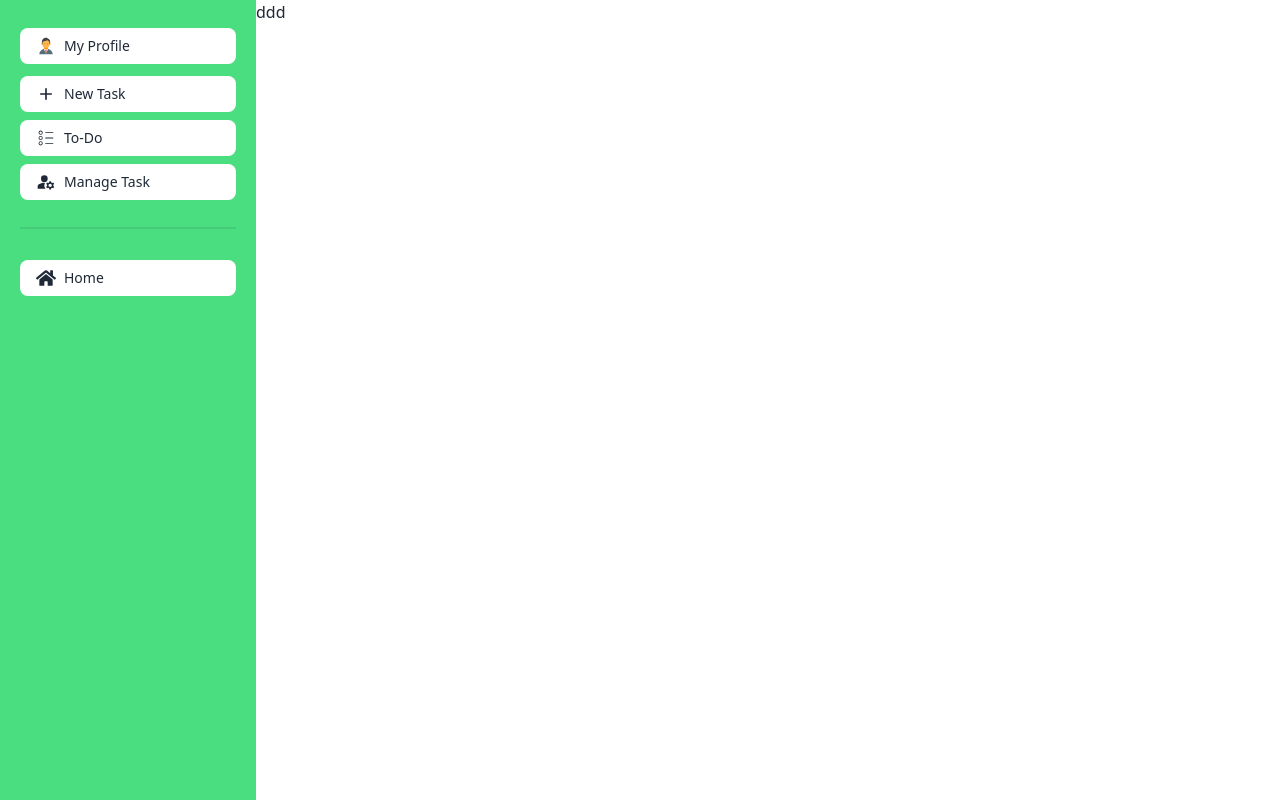
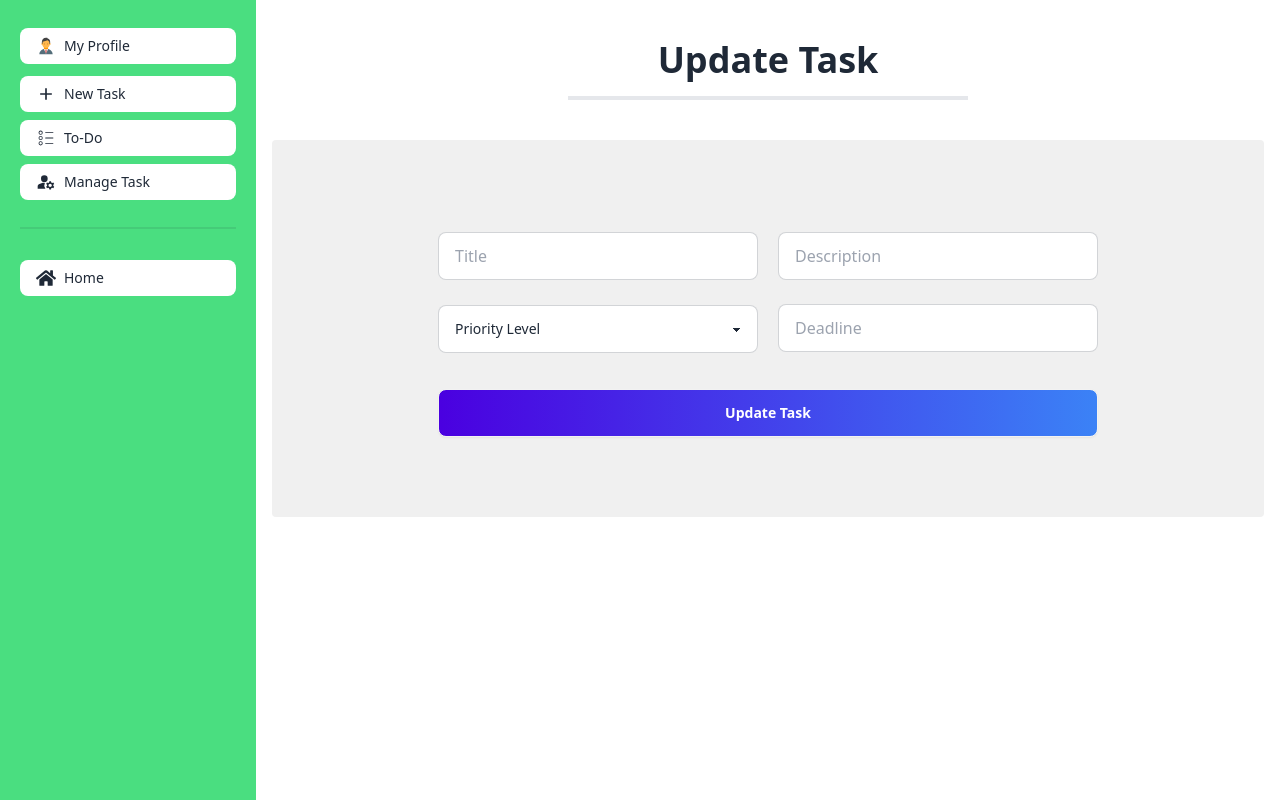
Before and after one commit to alif0013/task-management-client, a React (Vite) app: page /dashboard/update-task/1 in a window 1280 px wide. Built offline with nearby package versions, Linux system fonts and the light colour scheme; no server answers.

Commit message:
added update route and implement edit featurs

```diff
--- a/src/Pages/UserDashboard/UpdateTask.jsx
+++ b/src/Pages/UserDashboard/UpdateTask.jsx
@@ -1,10 +1,96 @@
-import React from 'react';
+import React, { useState } from 'react';
+import { Helmet } from 'react-helmet-async';
+import useAuth from '../../hooks/useAuth';
+import useAxiosPublic from '../../hooks/useAxiosPublic';
+import toast from 'react-hot-toast';
+import { useParams } from 'react-router-dom';
 
 const UpdateTask = () => {
+
+    const { user } = useAuth();
+    const [selectedTags, setSelectedTags] = useState(''); // Initialize state for the selected level
+    const axiosPublic = useAxiosPublic()
+    // const [ , refetch] = usePosts()
+    const { id } = useParams();
+    // console.log(id);
+
+    const handleAddPost = e => {
+        e.preventDefault();
+        const form = e.target;
+        const title = form.title.value;
+        const description = form.description.value;
+        const tags = selectedTags; // Use the selectedLevel from state
+        const deadline = form.deadline.value;
+
+        const updateTask = { title,  description, tags, deadline }
+        // console.log(newPost);
+        axiosPublic.put(`update-task/${id}`, updateTask)
+            .then(res => {
+                console.log(res.data);
+                if (res.data.modifiedCount > 0) {
+                    toast.success('Task update Successfully!')
+
+                    //refetch post to update the data
+                    // refetch();
+                }
+            })
+    }
+
+
+    const handleSelectTags = e => {
+        setSelectedTags(e.target.value); // Update selectedLevel state when the select value changes
+    };
+
     return (
         <div>
-            ddd
+        <Helmet>
+            <title>Dashboard | Update Task</title>
+        </Helmet>
+
+        <h2 className='text-4xl font-bold text-center mt-10'>Update Task</h2><hr className='border-2 mt-4 md:w-[400px] mx-auto' />
+
+        <div className='px-4 rounded'>
+            <div className='text-center rounded p-20 bg-[#F0F0F0] mt-10'>
+
+                <form onSubmit={handleAddPost}>
+                    <div className='mt-3'>
+                        <input type="text" name='title' placeholder="Title" className="input input-bordered w-full max-w-xs mr-5 mb-3" />
+                        <input type="text" name='description' placeholder="Description" className="input input-bordered w-full max-w-xs" />
+
+                    </div>
+
+                    <div className='mt-3'>
+                        {/* <input type="text" name='level' placeholder="Easy, Medium, Hard" className="input input-bordered w-full max-w-xs mr-5 mb-3" /> */}
+                        <select
+                            className="select input select-bordered w-full max-w-xs mr-5"
+                            onChange={handleSelectTags} // Handle select change
+                            value={selectedTags} // Set the selected value from state
+                        >
+                            <option value="" disabled selected>Priority Level</option>
+                            <option value="high">High</option>
+                            <option value="moderate">Moderate</option>
+                            <option value="low">Low</option>
+
+                        </select>
+
+                        <input type="text" name='deadline' placeholder="Deadline" className="input input-bordered w-full max-w-xs" />
+
+                    </div>
+
+                    <div className='mt-3'>
+
+
+                    </div>
+
+                    <button type='submit' className="btn md:w-[660px] text-white text-center bg-gradient-to-r from-[#4A00E0] to-blue-500 mt-6">Update Task</button>
+
+
+                </form>
+
+
+            </div>
         </div>
+    </div>
     );
 };
 
```
